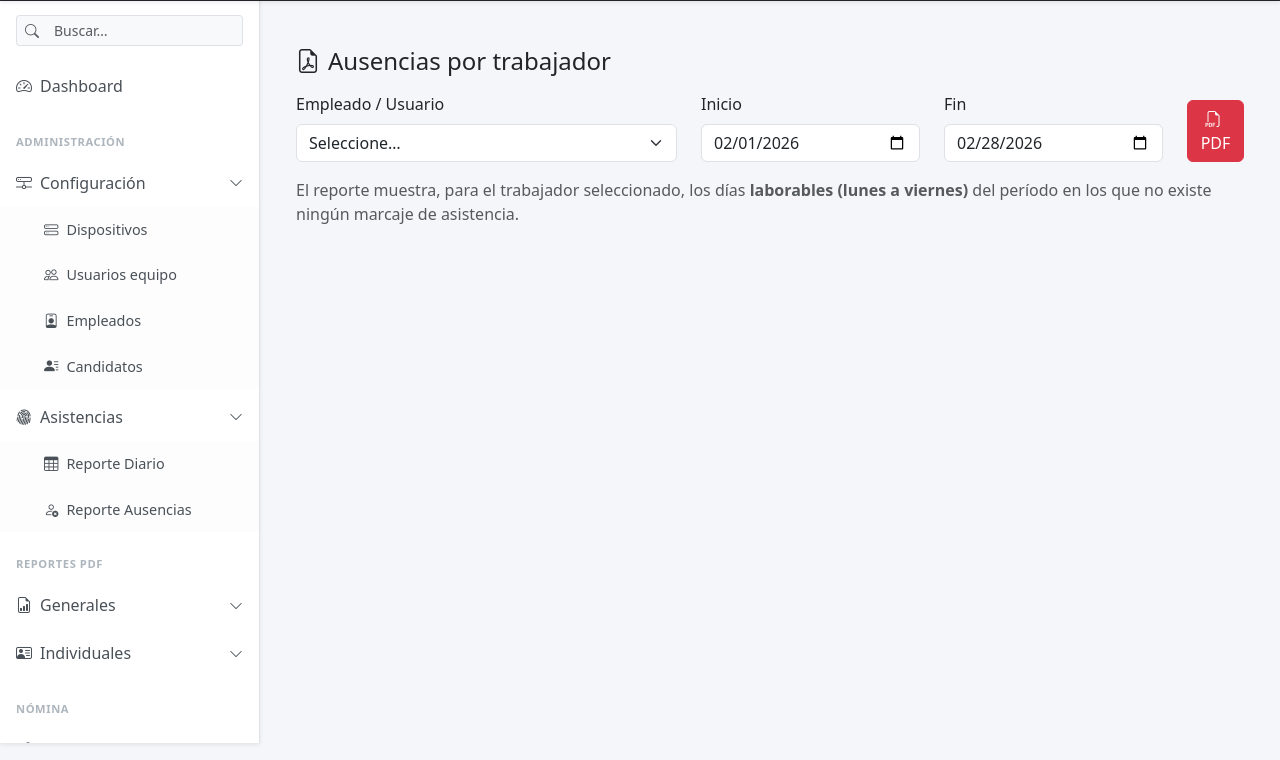
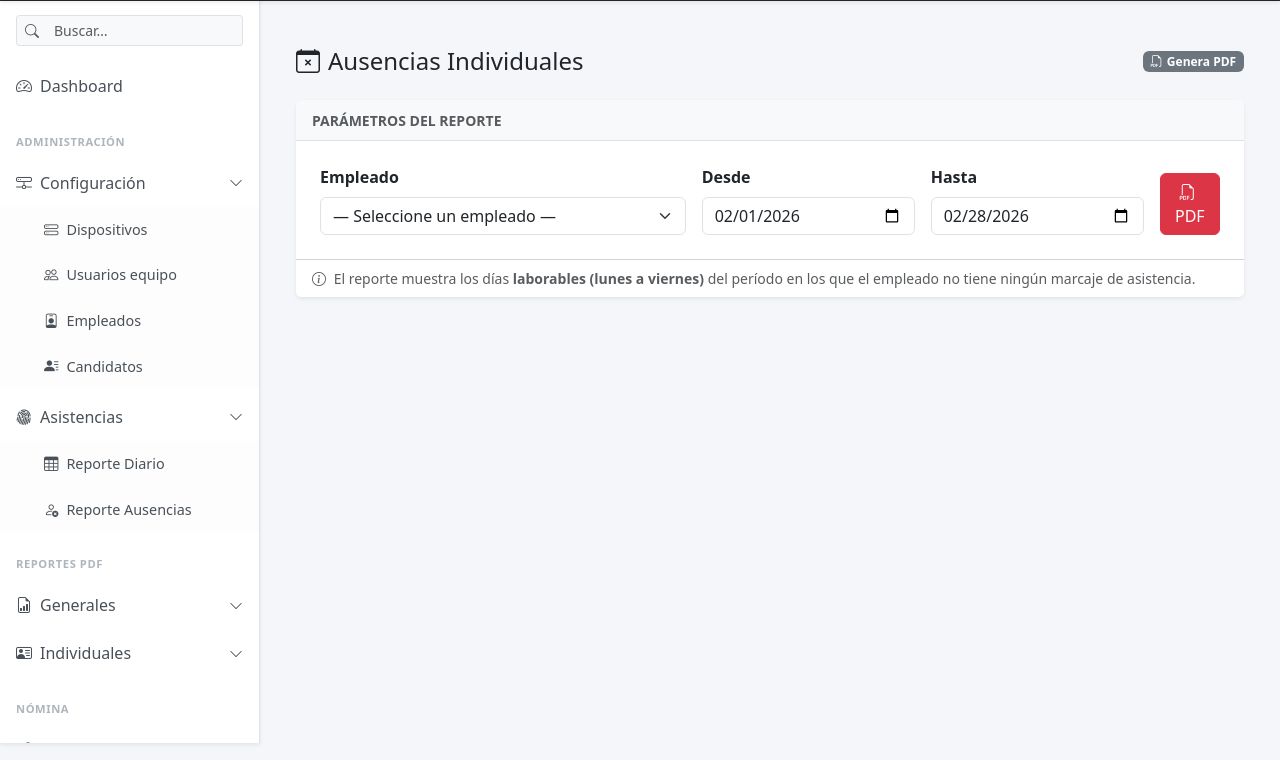
Before and after one commit to jgarciar9007/SGAsistencia, a Django app: page /reportes/trabajador/ausencias/ in a window 1280 px wide. Shown: the part 57-817 px from the top of the page. Run offline with Django 5.2, Linux system fonts and the light colour scheme; the visitor is signed in with stand-in values (Sample User, id 1); data that the repository does not hold is empty; some libraries are stand-ins or nearby versions.

Commit message:
feat: rediseno formularios reportes individuales (asistencia y ausencias)

```diff
--- a/reportes/templates/reportes/rep_ausencias_empleado_form.html
+++ b/reportes/templates/reportes/rep_ausencias_empleado_form.html
@@ -2,13 +2,24 @@
 {% load static %}
 {% block content %}
 <div class="container py-4">
-  <h4 class="mb-3"><i class="bi bi-file-earmark-pdf me-2"></i>Ausencias por trabajador</h4>
 
-  <form class="row gy-3" method="get" action="{% url 'reportes:rep_ausencias_empleado_pdf' %}" target="_blank">
+  <div class="d-flex justify-content-between align-items-center mb-4">
+    <h2 class="h4 mb-0"><i class="bi bi-calendar-x me-2"></i>Ausencias Individuales</h2>
+    <span class="badge text-bg-secondary"><i class="bi bi-filetype-pdf me-1"></i>Genera PDF</span>
+  </div>
+
+  <div class="card shadow-sm border-0">
+    <div class="card-header bg-light border-bottom">
+      <strong class="text-muted small text-uppercase">Parámetros del reporte</strong>
+    </div>
+    <div class="card-body p-4">
+      <form class="row g-3 align-items-end" method="get" action="{% url 'reportes:rep_ausencias_empleado_pdf' %}"
+        target="_blank">
+
         <div class="col-12 col-md-5">
-      <label class="form-label">Empleado / Usuario</label>
+          <label class="form-label fw-semibold">Empleado</label>
           <select name="empleado" class="form-select" required>
-        <option value="">Seleccione…</option>
+            <option value="">— Seleccione un empleado —</option>
             {% for p in personas %}
             <option value="{{ p.value }}">{{ p.label }}</option>
             {% endfor %}
@@ -16,11 +27,12 @@
         </div>
 
         <div class="col-6 col-md-3">
-      <label class="form-label">Inicio</label>
+          <label class="form-label fw-semibold">Desde</label>
           <input type="date" name="inicio" class="form-control" value="{{ inicio|date:'Y-m-d' }}">
         </div>
+
         <div class="col-6 col-md-3">
-      <label class="form-label">Fin</label>
+          <label class="form-label fw-semibold">Hasta</label>
           <input type="date" name="fin" class="form-control" value="{{ fin|date:'Y-m-d' }}">
         </div>
 
@@ -29,11 +41,15 @@
             <i class="bi bi-filetype-pdf me-1"></i>PDF
           </button>
         </div>
+
       </form>
-
-  <div class="text-muted mt-3">
-    El reporte muestra, para el trabajador seleccionado, los días <strong>laborables (lunes a viernes)</strong>
-    del período en los que no existe ningún marcaje de asistencia.
+    </div>
+    <div class="card-footer bg-white text-muted small">
+      <i class="bi bi-info-circle me-1"></i>
+      El reporte muestra los días <strong>laborables (lunes a viernes)</strong> del período
+      en los que el empleado no tiene ningún marcaje de asistencia.
     </div>
   </div>
+
+</div>
 {% endblock %}
```
Also changed, not shown: reportes/templates/reportes/rep_empleado_form.html (+23 -8 lines). Lines whose indentation alone changed are shown as unchanged.
